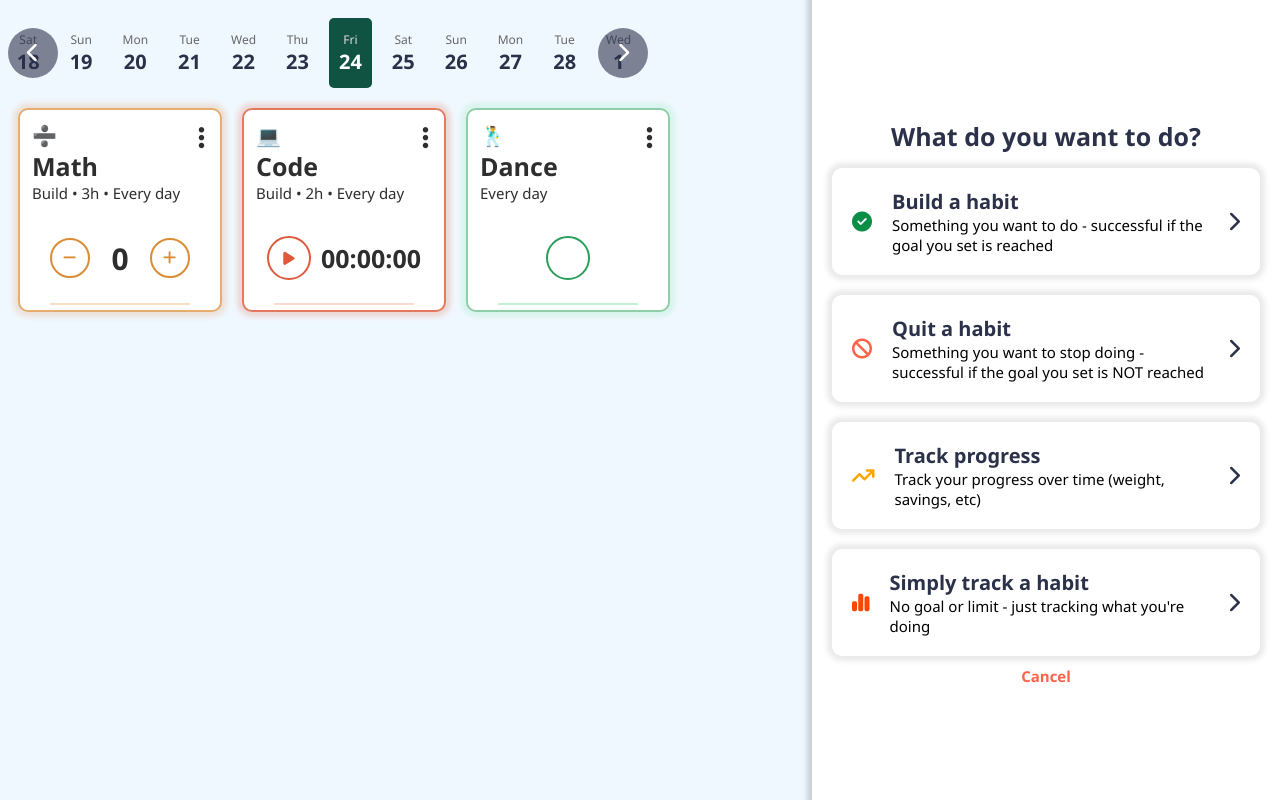
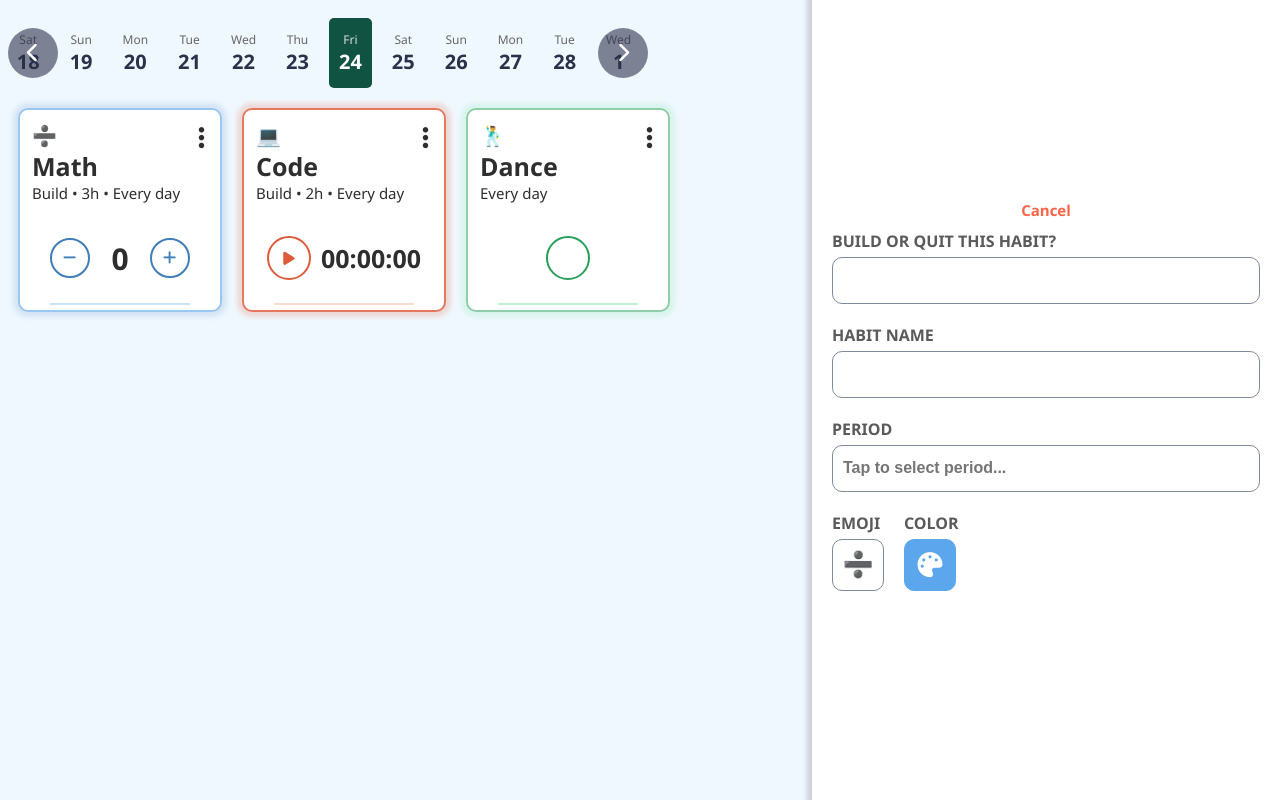
Before and after one commit to eti-iniER/webtasks, a React (Vite) app: page / in a window 1280 px wide. Both pictures are taken after a click on the button 1235 px from the left and 755 px from the top of the page. Built offline with nearby package versions, Linux system fonts and the light colour scheme.

Commit message:
Improved task creation page and color picker

```diff
--- a/src/App.jsx
+++ b/src/App.jsx
@@ -12,7 +12,7 @@ const firstTask = {
   name: "Math",
   description: "Build • 3h • Every day",
   type: "Counter",
-  theme: "orange",
+  theme: "",
   goal: 10,
   emoji: "➗",
 }
--- a/src/components/ChoicePage.css
+++ b/src/components/ChoicePage.css
@@ -1,4 +1,4 @@
 .choice-page {
-    display: flex;
+    display: none;
     flex-direction: column;
 }
--- a/src/components/CreateTask.jsx
+++ b/src/components/CreateTask.jsx
@@ -4,9 +4,10 @@ import TaskSetupSelectorChoice from "./TaskSetupSelectorChoice";
 import ChoicePage from "./ChoicePage";
 
 import { useState } from "react";
+import TaskConfigPage from "./TaskConfigPage";
 
 const CreateTask = (props) => {
-    const [taskCreationProgress, setTaskCreationProgress] = useState(1);
+    const [taskCreationProgress, setTaskCreationProgress] = useState(0);
 
     let newTask = {};
     let buildLeftIcon = <span className="task-setup-selector-choice__icon fa-regular fa-circle-check" style={{ color: "#0a8d45" }}></span>;
@@ -16,7 +17,7 @@ const CreateTask = (props) => {
     let simpleLeftIcon = <span className="task-setup-selector-choice__icon fa-solid fa-chart-simple" style={{ color: "orangered" }}></span>;
 
     const close = () => {
-        setTaskCreationProgress(1);
+        // setTaskCreationProgress(1);
         props.close();
     }
 
@@ -49,9 +50,11 @@ const CreateTask = (props) => {
             </ChoicePage>
 
             <ChoicePage displayState={taskCreationProgress === 2 ? "flex" : "none"}>
-                <h2 className="create-task-header">How do you want to track it</h2>
+                <h2 className="create-task-header">How do you want to track it?</h2>
             </ChoicePage>
             <a className="cancel" onClick={close}>Cancel</a>
+
+            <TaskConfigPage />
         </div>
     )
 }
--- /dev/null
+++ b/src/components/TaskConfigPage.css
@@ -0,0 +1,74 @@
+.task-config-form {
+    display: flex;
+    flex-direction: column;
+}
+
+.task-config-form__field label {
+    color: #5a5a5a;
+    font-size: 16px;
+    font-weight: 700;
+}
+
+.task-config-form__field {
+    display: flex;
+    flex-direction: column;
+    margin: 10px;
+}
+
+.task-config-form__field input {
+    padding: 10px;
+    outline: none;
+    border: 1px solid #818a9e;
+    border-radius: 10px;
+    margin-top: 5px;
+    height: 25px;
+    font-size: 16px;
+    font-weight: 600;
+    color: #2e2e2e;
+}
+
+.task-config-form__field input:focus {
+    border-color: orange;
+}
+
+.task-config-form__emoji-colour-container {
+    display: flex;
+    flex-direction: row;
+}
+
+.task-config-form__color-picker {
+    width: 50px;
+    height: 50px;
+    text-align: center;
+    font-size: 25px;
+    border-radius: 10px;
+    background-color: #5ba6ec;
+    color: white;
+    margin-top: 5px;
+    display: flex;
+    justify-content: center;
+    align-items: center;
+    border: 1px solid #5ba6ec;
+}
+
+.task-config-form__emoji-picker {
+    width: 50px;
+    height: 50px;
+    display: flex;
+    align-items: center;
+    justify-content: center;
+    font-size: 25px;
+    margin-top: 5px;
+    border-radius: 10px;
+    border: 1px solid #818a9e;
+    text-align: center;
+    padding: 0px;
+    position: relative;
+}
+
+.task-config-form__emoji-picker-emoji {
+    position: absolute;
+    top: 11px;
+    text-align: center;
+    line-height: 25px;
+}
--- /dev/null
+++ b/src/components/TaskConfigPage.jsx
@@ -0,0 +1,54 @@
+import { useState } from "react";
+import "./TaskConfigPage.css";
+
+const TaskConfigPage = (props) => {
+    const colors = ["#5ba6ec", "#e05a39", "#da8d35", "#279e59"];
+    const [currentColor, setCurrentColor] = useState(0);
+    let taskConfig = {
+        buildOrQuit: "",
+        name: "",
+        period: "",
+        emoji: "",
+        color: "",
+        start: "",
+        reminders: [],
+    }
+
+    const cycleColor = () => {
+        setCurrentColor((currentColor + 1) % colors.length);
+    }
+    return (
+        <div className="task-config-page">
+            <form className="task-config-form">
+                <div className="task-config-form__field">
+                    <label>BUILD OR QUIT THIS HABIT?</label>
+                    <input type="text"></input>
+                </div>
+
+                <div className="task-config-form__field">
+                    <label>HABIT NAME</label>
+                    <input type="text"></input>
+                </div>
+
+                <div className="task-config-form__field">
+                    <label>PERIOD</label>
+                    <input type="text" placeholder="Tap to select period..."></input>
+                </div>
+
+                <div className="task-config-form__emoji-colour-container">
+                    <div className="task-config-form__field color">
+                        <label>EMOJI</label>
+                        <div className="task-config-form__emoji-picker"><span className="task-config-form__emoji-picker-emoji">➗</span></div>
+                    </div>
+
+                    <div className="task-config-form__field color">
+                        <label>COLOR</label>
+                        <div className="task-config-form__color-picker" style={{ borderColor: colors[currentColor], backgroundColor: colors[currentColor] }} onClick={cycleColor}><span className="fa-solid fa-palette"></span></div>
+                    </div>
+                </div>
+            </form>
+        </div>
+    )
+}
+
+export default TaskConfigPage;
--- a/src/components/TaskItem.css
+++ b/src/components/TaskItem.css
@@ -1,8 +1,43 @@
+:root {
+    /* Define the colours for all the themes */
+
+    --fontColor: #2e2e2e;
+    --accentColor: #2b3149;
+    --activeProgressBar: #ffffff;
+    --activeProgressBarBackground: #ffffff50;
+
+    --blueBorder: #5ca7eda1;
+    --blueActiveBackground: #5ba6ec;
+    --blueItemShadow: #bfd2eb8a;
+    --blueProgressBar: #5ba6ec;
+    --blueProgressBarBackground: #5ba6ec50;
+
+    --orangeActiveBackground: #da8d35;
+    --orangeProgressBar: #e79c45;
+    --orangeBorder: #da8d35b6;
+    --orangeProgressBarBackground: #e9a14f57;
+    --orangeItemShadow: #e0995f3d;
+
+    --redActiveBackground: #e05a39;
+    --redBorderColor: #dd5c3bd0;
+    --redItemShadow: #e6876f48;
+    --redProgressBarBackground: #eb765946;
+    --redProgressBar: #db6c50d5;
+
+    --greenBorder: #279e5983;
+    --greenActiveBackground: #279e59;
+    --greenItemShadow: #55e28428;
+    --greenProgressBarBackground: #3ad17950;
+    --greenProgressBar: #1ca857c4;
+
+}
+
+
 .task-item {
     display: flex;
     flex-direction: column;
-    border: 2px solid #5ba6eca1;
-    box-shadow: 0px 0px 5px 5px #bfd2eb8a;
+    border: 2px solid var(--blueBorder);
+    box-shadow: 0px 0px 5px 5px var(--blueItemShadow);
     border-radius: 10px;
     width: 200px;
     height: 200px;
@@ -10,43 +45,41 @@
     font-family: 'Segoe UI', Tahoma, Geneva, Verdana, sans-serif;
     margin: 10px;
     transition-duration: 0.5s;
-    /* border-bottom-left-radius: 0px;
-    border-bottom-right-radius: 0px; */
     position: relative;
-    color: #2e2e2e;
+    color: var(--fontColor);
 }
 
 .task-item.orange {
-    border-color: #da8d35b6;
-    box-shadow: 0px 0px 5px 5px #e0995f3d;
+    border-color: var(--orangeBorder);
+    box-shadow: 0px 0px 5px 5px var(--orangeItemShadow);
 }
 
 .task-item.red {
-    border-color: #dd5c3bd0;
-    box-shadow: 0px 0px 5px 5px #e6876f48;
+    border-color: var(--redBorderColor);
+    box-shadow: 0px 0px 5px 5px var(--redItemShadow);
 }
 
 .task-item.green {
-    border-color: #279e5983;
-    box-shadow: 0px 0px 5px 5px #55e28428;
+    border-color: var(--greenBorder);
+    box-shadow: 0px 0px 5px 5px var(--greenItemShadow);
 }
 
 .task-item.active {
     transition-duration: 0.5s;
-    background-color: #5ba6ec;
+    background-color: var(--blueActiveBackground);
     color: white;
 }
 
 .task-item.orange.active {
-    background-color: #da8d35;
+    background-color: var(--orangeActiveBackground);
 }
 
 .task-item.green.active {
-    background-color: #279e59;
+    background-color: var(--greenActiveBackground);
 }
 
 .task-item.red.active {
-    background-color: #e05a39;
+    background-color: var(--redActiveBackground);
 }
 
 .task-item__details {
@@ -89,46 +122,46 @@
     width: 70%;
     bottom: 5px;
     height: 2px;
-    background-color: #5ba6ec50;
+    background-color: var(--blueProgressBarBackground);
 }
 
 .task-item__progress-bar.orange {
-    background-color: #e9a14f57;
+    background-color: var(--orangeProgressBarBackground);
 }
 
 .task-item__progress-bar.green {
-    background-color: #3ad17950;
+    background-color: var(--greenProgressBarBackground);
 }
 
 .task-item__progress-bar.red {
-    background-color: #eb765946;
+    background-color: var(--redProgressBarBackground);
 }
 
 .task-item__progress-bar.active {
-    background-color: #ffffff50;
+    background-color: var(--activeProgressBarBackground);
 }
 
 .task-item__progress-bar-bar {
     transition-duration: 0.2s;
     height: 100%;
     width: 0%;
-    background-color: #5ba6ec;
+    background-color: var(--blueProgressBar);
 }
 
 .task-item__progress-bar-bar.orange {
-    background-color: #e79c45;
+    background-color: var(--orangeProgressBar);
 }
 
 .task-item__progress-bar-bar.green {
-    background-color: #1ca857c4;
+    background-color: var(--greenProgressBar);
 }
 
 .task-item__progress-bar-bar.red {
-    background-color: #db6c50d5;
+    background-color: var(--redProgressBar);
 }
 
 .task-item__progress-bar-bar.active {
-    background-color: white;
+    background-color: var(--activeProgressBar);
 }
 
 .task-item__menu {
@@ -141,13 +174,13 @@
     position: absolute;
     right: 10px;
     top: 10px;
-    color: #2e2e2e;
+    color: var(--fontColor);
     border-radius: 5px;
     padding: 5px;
 }
 
 .task-item__menu:hover {
-    color: #2b3149;
+    color: var(--accentColor);
 }
 
 .task-item.active .task-item__menu {
```
